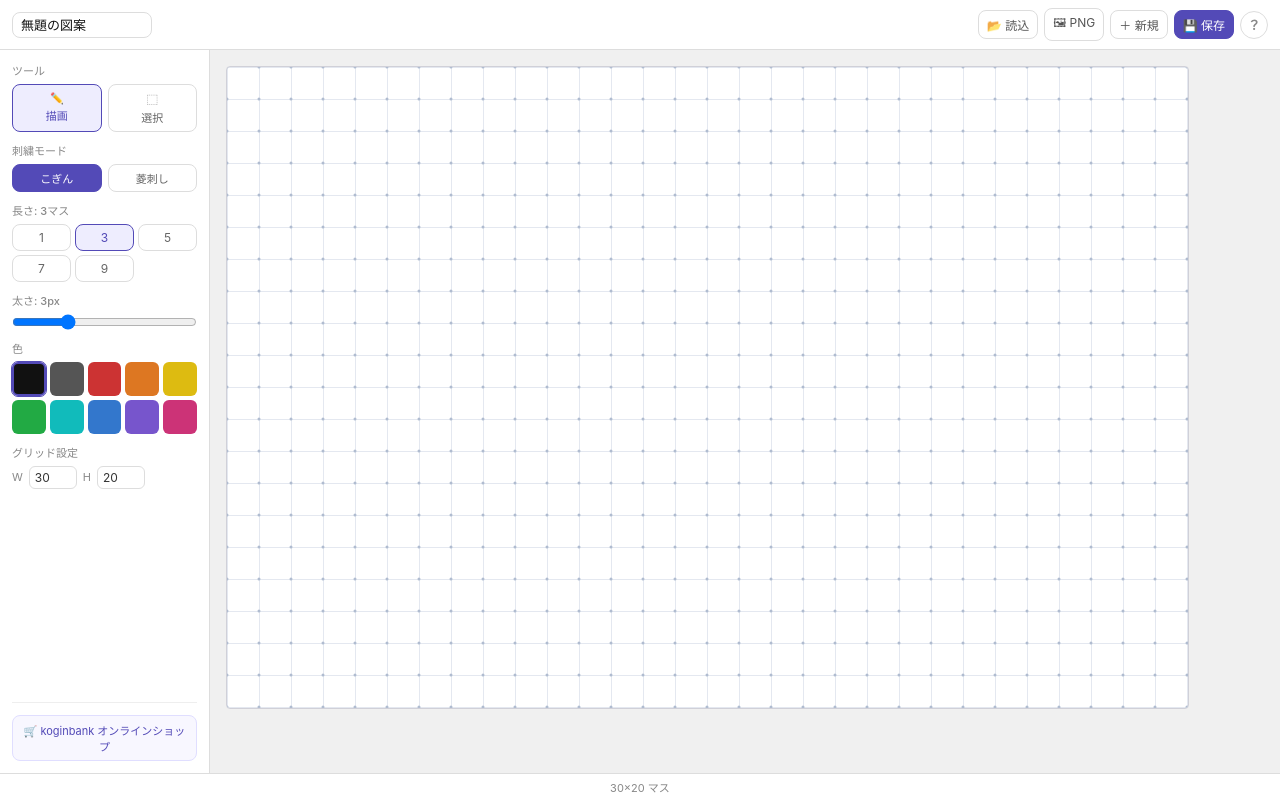
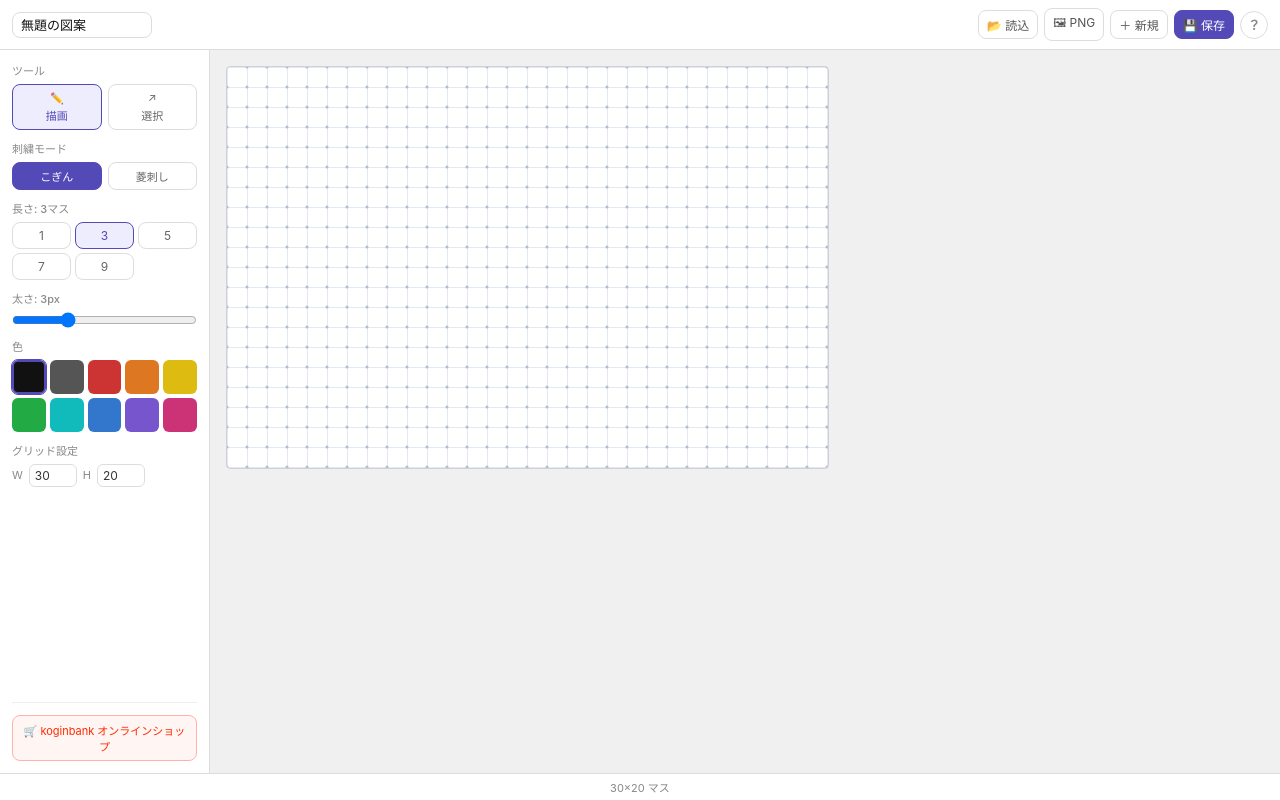
Before and after one commit to katsue-boop/koginbank-graphics, a React (Vite) app: page / in a window 1280 px wide. Built offline with nearby package versions, Linux system fonts and the light colour scheme.

Commit message:
fix: select icon, shop color, scroll canvas

```diff
--- a/src/App.module.css
+++ b/src/App.module.css
@@ -64,7 +64,7 @@
 
 .canvasWrap {
   flex: 1;
-  overflow: hidden;
+  overflow: auto;
   background: #f0f0f0;
   display: flex;
 }
--- a/src/EditorCanvas.jsx
+++ b/src/EditorCanvas.jsx
@@ -1,8 +1,7 @@
-import { useEffect, useRef, useCallback, useState } from 'react'
+import { useEffect, useRef, useCallback } from 'react'
 import { calcSnap, hitTestLine, boxSelect, applyOffset, applyTransform, DRAG_THRESHOLD } from './utils'
 
-const MIN_CS = 12
-const MAX_CS = 32
+const CS = 20
 
 export default function EditorCanvas({
   lines, setLines, groups, sel, setSel,
@@ -15,25 +14,7 @@ export default function EditorCanvas({
   pasteOffset,
 }) {
   const canvasRef = useRef(null)
-  const wrapRef = useRef(null)
-  const [cs, setCs] = useState(20)
-
-  // ラッパー幅に合わせてセルサイズを自動調整
-  useEffect(() => {
-    const updateCs = () => {
-      if (!wrapRef.current) return
-      const availW = wrapRef.current.clientWidth - 32 // padding分
-      const availH = wrapRef.current.clientHeight - 32
-      const csW = Math.floor(availW / gridW)
-      const csH = Math.floor(availH / gridH)
-      const newCs = Math.max(MIN_CS, Math.min(MAX_CS, Math.min(csW, csH)))
-      setCs(newCs)
-    }
-    updateCs()
-    const ro = new ResizeObserver(updateCs)
-    if (wrapRef.current) ro.observe(wrapRef.current)
-    return () => ro.disconnect()
-  }, [gridW, gridH])
+  const cs = CS
 
   const draw = useCallback(() => {
     const canvas = canvasRef.current
@@ -249,7 +230,7 @@ export default function EditorCanvas({
   const onTouchEnd = (e) => { e.preventDefault(); const { rx, ry } = getRawXY(e); handleUp(rx, ry) }
 
   return (
-    <div ref={wrapRef} style={{ flex: 1, overflow: 'hidden', padding: 16, background: '#f0f0f0', display: 'flex', alignItems: 'flex-start', justifyContent: 'flex-start' }}>
+    <div style={{ flex: 1, overflow: 'auto', padding: 16, background: '#f0f0f0' }}>
       <canvas
         ref={canvasRef}
         style={{ display: 'block', background: '#fff', border: '0.5px solid #d0d0d8', borderRadius: 4, touchAction: 'none', userSelect: 'none', cursor: tool === 'draw' ? 'crosshair' : 'default' }}
--- a/src/Sidebar.jsx
+++ b/src/Sidebar.jsx
@@ -33,7 +33,7 @@ export default function Sidebar({
       <div className={styles.section}>
         <div className={styles.label}>ツール</div>
         <div className={styles.row}>
-          {[['draw', '✏️', '描画'], ['select', '⬚', '選択']].map(([t, icon, label]) => (
+          {[['draw', '✏️', '描画'], ['select', '↗', '選択']].map(([t, icon, label]) => (
             <button key={t} className={`${styles.toolBtn} ${tool === t ? styles.active : ''}`} onClick={() => handleSetTool(t)}>
               <span>{icon}</span>{label}
             </button>
--- a/src/Sidebar.module.css
+++ b/src/Sidebar.module.css
@@ -90,16 +90,16 @@
 .shopLink {
   display: block;
   font-size: 11px;
-  color: #534AB7;
+  color: #ff2b00;
   text-decoration: none;
   padding: 6px 8px;
   border-radius: 8px;
-  border: 0.5px solid #e0deff;
-  background: #f8f7ff;
+  border: 0.5px solid #ffb3a8;
+  background: #fff5f3;
   text-align: center;
   transition: background 0.15s;
 }
-.shopLink:hover { background: #EEEDFE; }
+.shopLink:hover { background: #ffe0db; }
 
 .snapIndicator { font-size: 10px; text-align: center; padding: 2px 6px; border-radius: 6px; margin-top: 2px; }
 .snapGrid { background: #E1F5EE; color: #0F6E56; }
```
